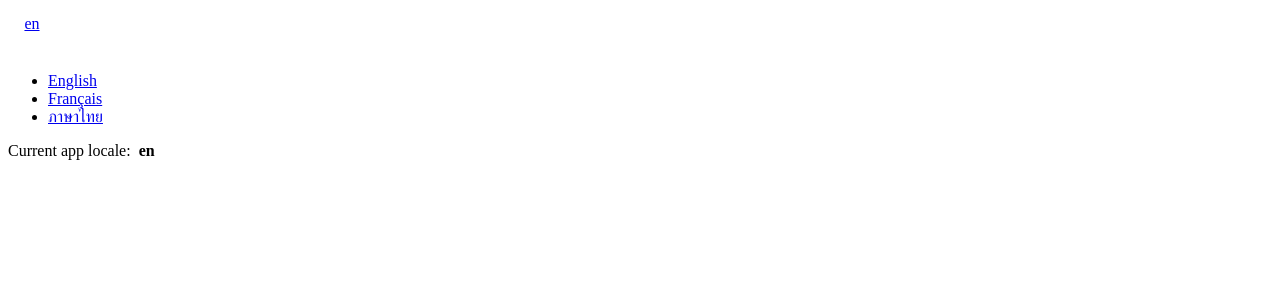
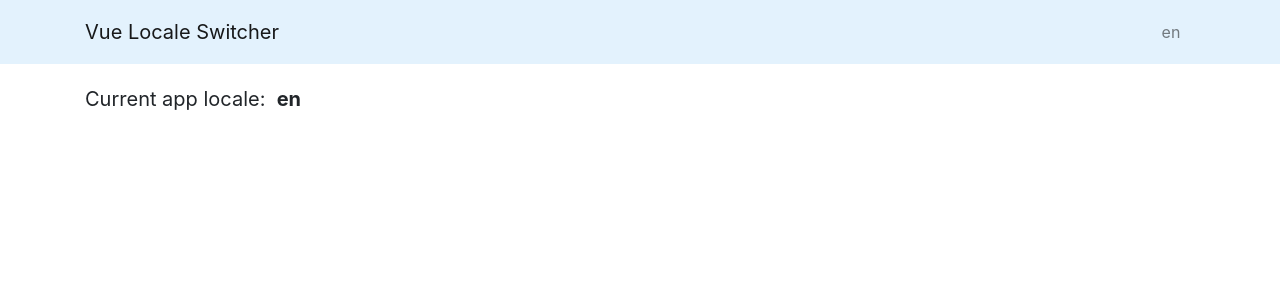
Before and after one commit to dzangolab/vue-locale-switcher, a Vue app: page / in a window 1280 px wide. Shown: the top 300 px of the page. Built offline with nearby package versions, Linux system fonts and the light colour scheme.

Commit message:
added bootstrap package

```diff
--- a/package.json
+++ b/package.json
@@ -2,7 +2,10 @@
   "name": "@dzangolab/vue-locale-switcher",
   "version": "0.1.0",
   "description": "A locale switcher component for vue.js",
-  "keywords": ["vuejs", "i18n"],
+  "keywords": [
+    "vuejs",
+    "i18n"
+  ],
   "homepage": "https://github.com/dzangolab/vue-locale-switcher",
   "bugs": "https://github.com/dzangolab/vue-locale-switcher/issues",
   "license": "MIT",
@@ -31,6 +34,7 @@
   ],
   "main": "./dist/localeSwitcher.common.js",
   "dependencies": {
+    "bootstrap": "^4.3.1",
     "core-js": "^2.6.5",
     "vue": "^2.6.10"
   },
--- a/src/App.vue
+++ b/src/App.vue
@@ -1,17 +1,42 @@
 <template>
   <div id="app">
-    <div class="locale-switcher">
+    <nav class="navbar sticky-top navbar-expand-lg navbar-light" style="background-color: #e3f2fd;">
+      <div class="container">
+        <a class="navbar-brand" href="#">Vue Locale Switcher</a>
+        <button
+          @click="expanded = !expanded"
+          class="navbar-toggler"
+          type="button"
+          data-toggle="collapse"
+          data-target="#navbarSupportedContent"
+          aria-controls="navbarSupportedContent"
+          aria-expanded="false"
+          aria-label="Toggle navigation">
+            <span class="navbar-toggler-icon"></span>
+        </button>
+        <div
+          :class="expanded ? 'show' : ''"
+          class="collapse navbar-collapse"
+          id="navbarSupportedContent">
+          <ul class="navbar-nav ml-auto">
+            <li class="nav-item">
               <LocaleSwitcher
                 @localeChanged="onLocaleChanged"
                 :locale="locale"
                 :locales="locales"
               />
+            </li>
+          </ul>
         </div>
-    <div class="content">
+      </div>
+    </nav>
+    <div class="main">
+      <div class="container">
         <p>
           Current app locale:&nbsp;
           <span class="locale">{{locale}}</span>
         </p>
+      </div>
     </div>
   </div>
 </template>
@@ -27,6 +52,7 @@ export default {
 
   data () {
     return {
+      expanded: false,
       locale: 'en',
       locales: [
         {
@@ -53,7 +79,12 @@ export default {
 }
 </script>
 <style lang="scss" scoped>
+.main {
+  padding-top: 20px;
+  font-size: 20px;
+
   .locale {
     font-weight: bold;
   }
+}
 </style>
--- a/src/components/LocaleSwitcher/Index.vue
+++ b/src/components/LocaleSwitcher/Index.vue
@@ -91,7 +91,7 @@ export default {
 }
 </script>
 
-<style lang="scss">
+<style lang="scss" scoped>
 div.locale-switcher {
   position: relative;
 
--- a/src/components/LocaleSwitcherSSR/Index.vue
+++ b/src/components/LocaleSwitcherSSR/Index.vue
@@ -99,7 +99,7 @@ export default {
 }
 </script>
 
-<style lang="scss">
+<style lang="scss" scoped>
 div.locale-switcher {
   position: relative;
 
--- a/src/main.js
+++ b/src/main.js
@@ -1,6 +1,7 @@
 import Vue from 'vue'
 import App from './App.vue'
 import './components/index'
+import 'bootstrap/dist/css/bootstrap.min.css'
 
 Vue.config.productionTip = false
 
```
Also changed, not shown: 1 other file (tests, documents, lock files or other folders). Lines whose indentation alone changed are shown as unchanged.
